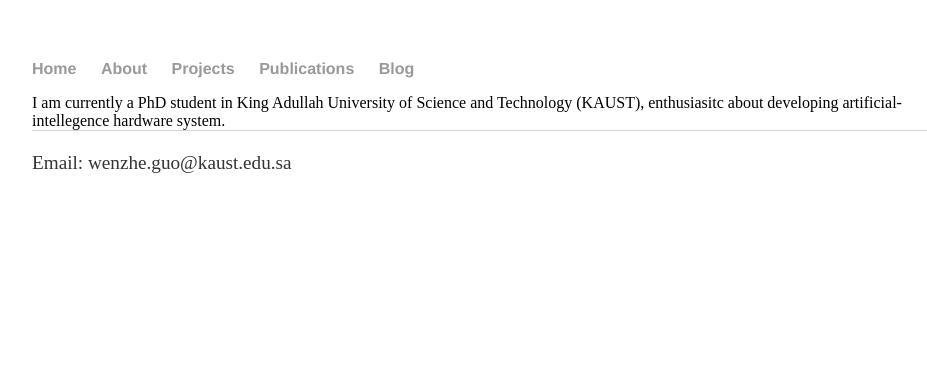
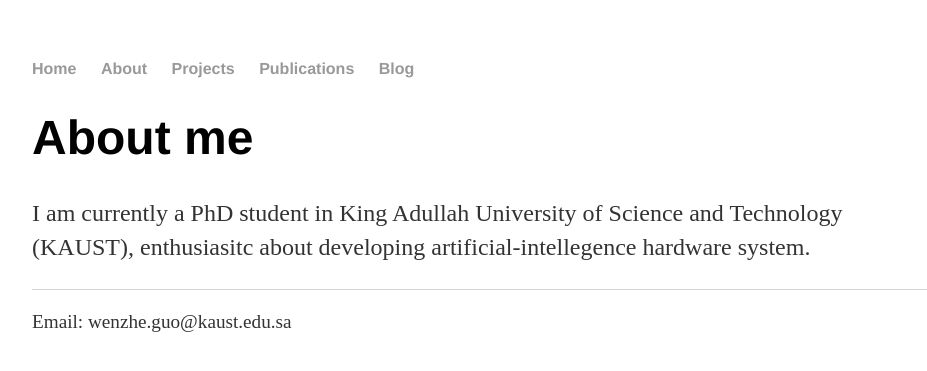
Before and after one commit to Wenzheguo/Wenzheguo.github.io, a Jekyll site: the page built from About/index.html, in a window 1280 px wide. Shown: the top 371 px of the page, without its empty margins (160-1087 px from the left). Built offline with Jekyll 4.4.1, drawn with Linux system fonts in a browser that asks for light colours.

Commit message:
Update index.html

```diff
--- a/About/index.html
+++ b/About/index.html
@@ -3,5 +3,6 @@ layout: default
 title: About Wenzhe
 ---
 <div>
-I am currently a PhD student in King Adullah University of Science and Technology (KAUST), enthusiasitc about developing artificial-intellegence hardware system.
+  <h1> About me </h1>
+  <p> I am currently a PhD student in King Adullah University of Science and Technology (KAUST), enthusiasitc about developing artificial-intellegence hardware system. </p>
 </div>
```
